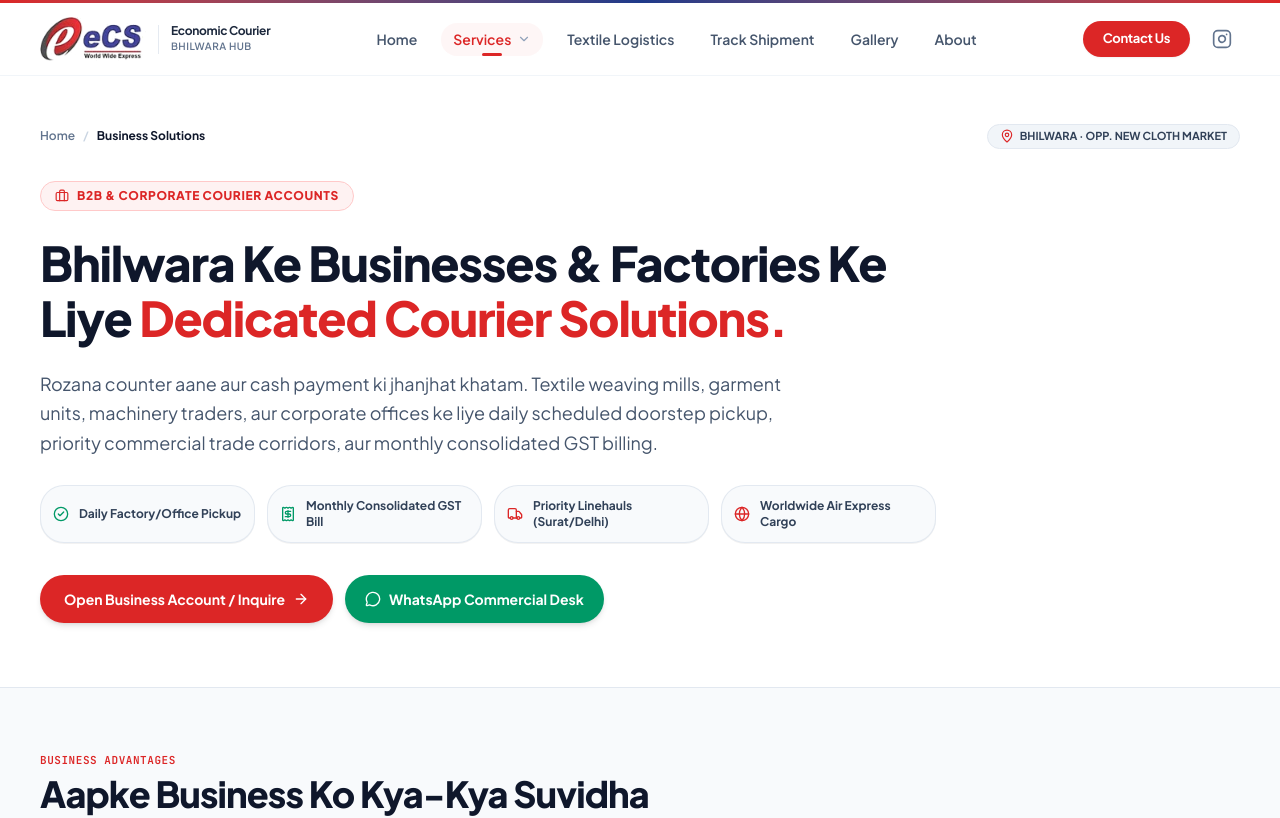
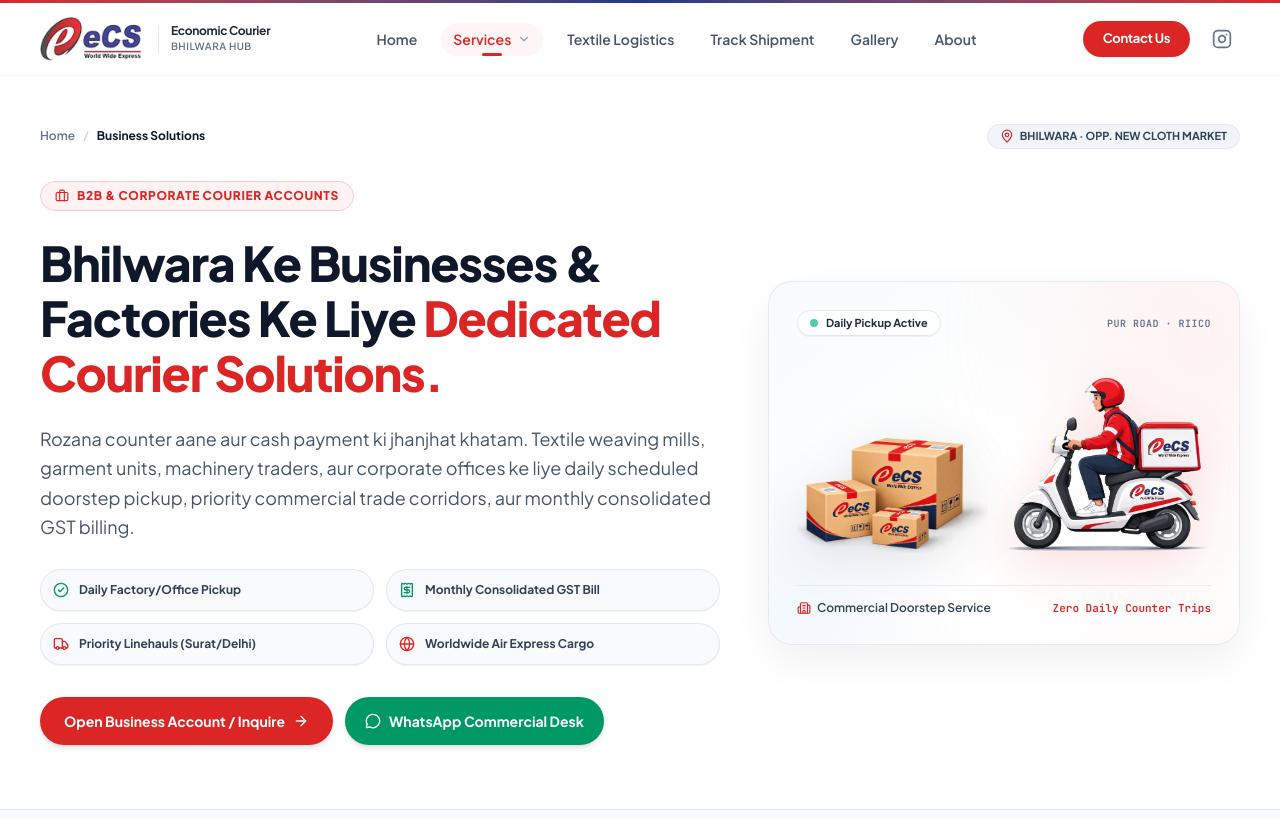
Before and after one commit to Mohmmad-Dilshan/economic-courier-bhilwara, a Next.js app: page /business-solutions in a window 1280 px wide. Shown: the top 818 px of the page. Built offline with nearby package versions, Linux system fonts and the light colour scheme; no server answers.

Commit message:
feat(business): add 3D delivery boy rider and parcel boxes card to hero right column

```diff
--- a/src/components/business/BusinessSolutionsView.tsx
+++ b/src/components/business/BusinessSolutionsView.tsx
@@ -1,6 +1,7 @@
 'use client';
 
 import React from 'react';
+import Image from 'next/image';
 import Link from 'next/link';
 import {
   Building2,
@@ -49,8 +50,10 @@ export function BusinessSolutionsView() {
             </div>
           </div>
 
-          {/* Hero Content (Clean, Luminous, Pure Text & Action • Zero Dark Cards) */}
-          <div className="max-w-4xl space-y-5 sm:space-y-6">
+          {/* Hero Content: 2-Column Split (Left: Authentic Text & Actions • Right: 3D Delivery Duo Objects) */}
+          <div className="grid grid-cols-1 lg:grid-cols-12 gap-8 lg:gap-10 xl:gap-12 items-center">
+            {/* Left Column (7 cols): Copy, Feature Badges & CTAs */}
+            <div className="lg:col-span-7 xl:col-span-7 space-y-5 sm:space-y-6">
               <div className="inline-flex items-center gap-2 px-3.5 py-1.5 rounded-full bg-red-50 border border-red-200 text-[#DC2626] text-xs font-black tracking-wider uppercase">
                 <Briefcase className="w-3.5 h-3.5 text-[#DC2626]" />
                 <span>B2B &amp; CORPORATE COURIER ACCOUNTS</span>
@@ -61,14 +64,14 @@ export function BusinessSolutionsView() {
                 <span className="text-[#DC2626]">Dedicated Courier Solutions.</span>
               </h1>
 
-            <p className="text-sm sm:text-base lg:text-lg text-slate-600 leading-relaxed font-normal max-w-3xl">
+              <p className="text-sm sm:text-base lg:text-lg text-slate-600 leading-relaxed font-normal">
                 Rozana counter aane aur cash payment ki jhanjhat khatam. Textile weaving mills,
                 garment units, machinery traders, aur corporate offices ke liye daily scheduled
                 doorstep pickup, priority commercial trade corridors, aur monthly consolidated GST billing.
               </p>
 
-            {/* Quick Feature Badges (Balanced 4 Columns) */}
-            <div className="grid grid-cols-1 sm:grid-cols-2 lg:grid-cols-4 gap-3 pt-1 text-xs font-bold text-slate-700">
+              {/* Quick Feature Badges (Balanced 2x2 Grid) */}
+              <div className="grid grid-cols-1 sm:grid-cols-2 gap-3 pt-1 text-xs font-bold text-slate-700">
                 <div className="flex items-center gap-2.5 p-3 rounded-xl bg-slate-50 border border-slate-200/90 shadow-2xs">
                   <CheckCircle2 className="w-4 h-4 text-emerald-600 shrink-0" />
                   <span>Daily Factory/Office Pickup</span>
@@ -106,6 +109,65 @@ export function BusinessSolutionsView() {
                   <MessageCircle className="w-4 h-4 text-white" />
                   <span>WhatsApp Commercial Desk</span>
                 </a>
+              </div>
+            </div>
+
+            {/* Right Column (5 cols): 3D Delivery Boy Scooter Rider & eCS Parcel Boxes */}
+            <div className="lg:col-span-5 xl:col-span-5 relative flex justify-center lg:justify-end w-full">
+              <div className="relative w-full max-w-[460px] lg:max-w-none rounded-3xl bg-gradient-to-br from-slate-50 via-white to-red-50/30 border border-slate-200/90 shadow-[0_16px_40px_rgba(15,23,42,0.06)] p-5 sm:p-6 lg:p-7 overflow-hidden">
+                {/* Subtle Ambient Radial Glow */}
+                <div className="absolute top-0 right-0 w-64 h-64 bg-red-100/40 rounded-full blur-3xl pointer-events-none -mr-20 -mt-20" />
+                <div className="absolute bottom-0 left-0 w-48 h-48 bg-blue-100/30 rounded-full blur-2xl pointer-events-none -ml-16 -mb-16" />
+
+                {/* Top Status Badge */}
+                <div className="relative z-10 flex items-center justify-between gap-2 mb-4">
+                  <div className="inline-flex items-center gap-2 px-3 py-1 rounded-full bg-white/95 backdrop-blur-sm border border-slate-200 shadow-2xs text-[11px] font-bold text-slate-800">
+                    <span className="w-2 h-2 rounded-full bg-emerald-500 animate-pulse" />
+                    <span>Daily Pickup Active</span>
+                  </div>
+                  <span className="text-[10px] font-mono font-bold text-slate-500 uppercase tracking-wider">
+                    Pur Road · RIICO
+                  </span>
+                </div>
+
+                {/* Central Delivery Duo Objects (3D Boxes + Scooter Delivery Boy) */}
+                <div className="relative z-10 flex items-end justify-center gap-2 sm:gap-4 py-4 sm:py-6 select-none">
+                  {/* 3D Branded Boxes */}
+                  <div className="relative w-32 xs:w-36 sm:w-44 lg:w-40 xl:w-48 transition-transform duration-500 hover:scale-105 filter drop-shadow-[0_12px_24px_rgba(15,23,42,0.12)]">
+                    <Image
+                      src="/assets/services/ecs-boxes-3d.webp"
+                      alt="eCS World Wide Express 3D Commercial Courier Boxes"
+                      width={951}
+                      height={570}
+                      priority
+                      className="w-full h-auto object-contain"
+                    />
+                  </div>
+
+                  {/* 3D Scooter Delivery Boy (Facing Inward toward boxes) */}
+                  <div className="relative w-36 xs:w-40 sm:w-48 lg:w-44 xl:w-52 transition-transform duration-500 hover:scale-105 filter drop-shadow-[0_12px_24px_rgba(220,38,38,0.15)]">
+                    <Image
+                      src="/assets/services/ecs-scooter-rider-facing-inward.webp"
+                      alt="eCS World Wide Express Courier Delivery Boy Rider Object"
+                      width={645}
+                      height={550}
+                      priority
+                      className="w-full h-auto object-contain"
+                    />
+                  </div>
+                </div>
+
+                {/* Bottom Informational Bar */}
+                <div className="relative z-10 pt-3.5 mt-2 border-t border-slate-200/80 flex items-center justify-between gap-2 text-xs font-semibold text-slate-700">
+                  <div className="flex items-center gap-1.5">
+                    <Building2 className="w-3.5 h-3.5 text-[#DC2626]" />
+                    <span>Commercial Doorstep Service</span>
+                  </div>
+                  <span className="text-[11px] font-mono text-[#DC2626] font-bold">
+                    Zero Daily Counter Trips
+                  </span>
+                </div>
+              </div>
             </div>
           </div>
         </div>
```
Lines whose indentation alone changed are shown as unchanged.
